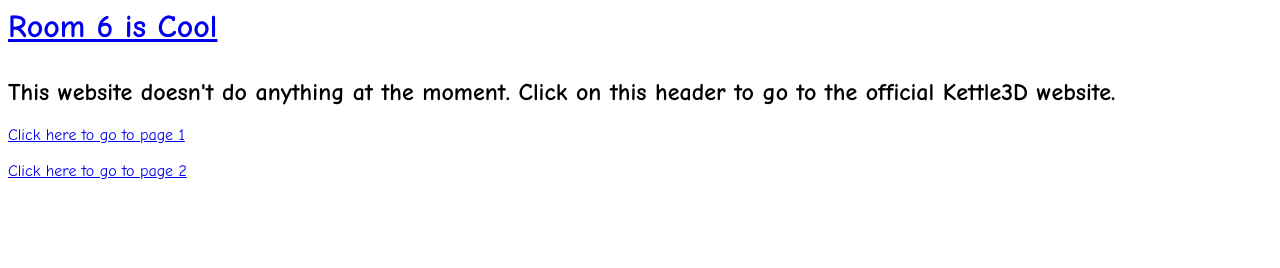
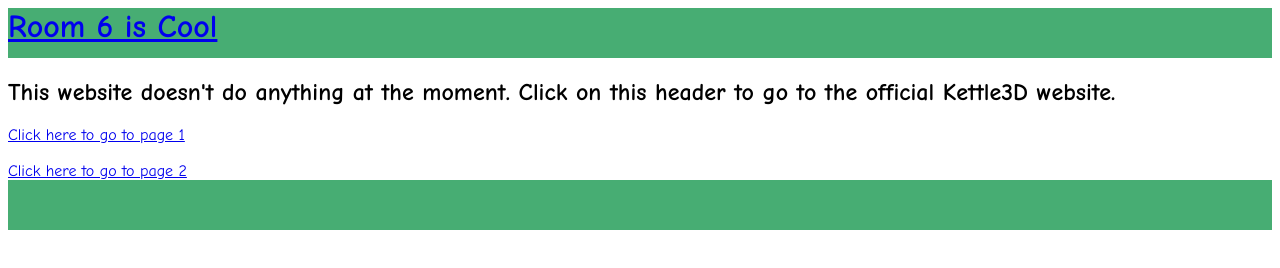
Before and after one commit to Room-6-is-cool/room-6-is-cool.github.io, a plain HTML site: page index.html in a window 1280 px wide. Drawn offline with Linux system fonts and the light colour scheme.

Commit message:
Update folderstyle.css

```diff
--- a/folderstyle.css
+++ b/folderstyle.css
@@ -12,10 +12,10 @@ a {
 }
 
 header {
-  fill: #47ad73;
+  background-color: #47ad73;
   height: 50px;
 }
 footer {
-  fill: #47ad73;
+  background-color: #47ad73;
   height: 50px;
 }
```
